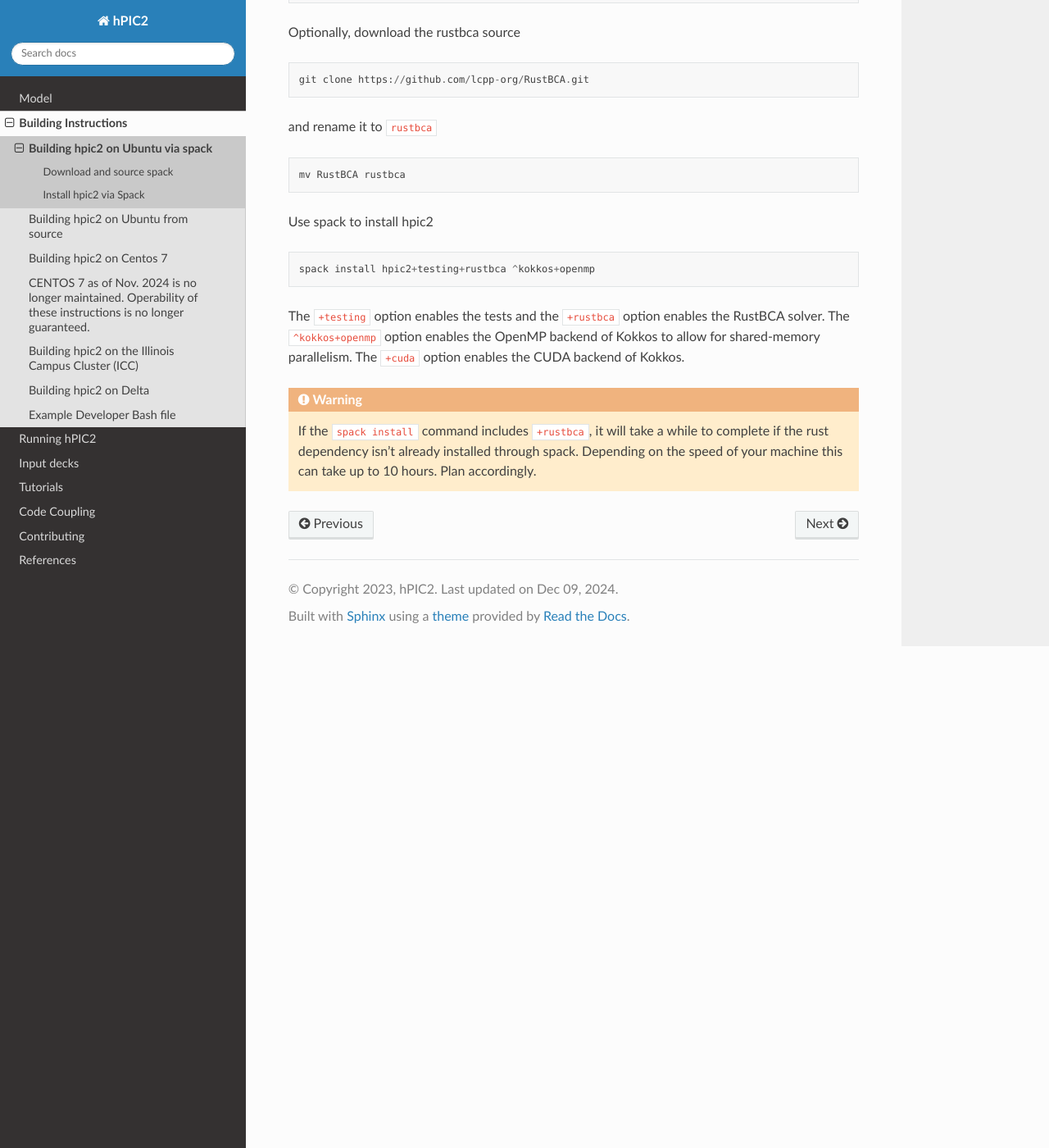
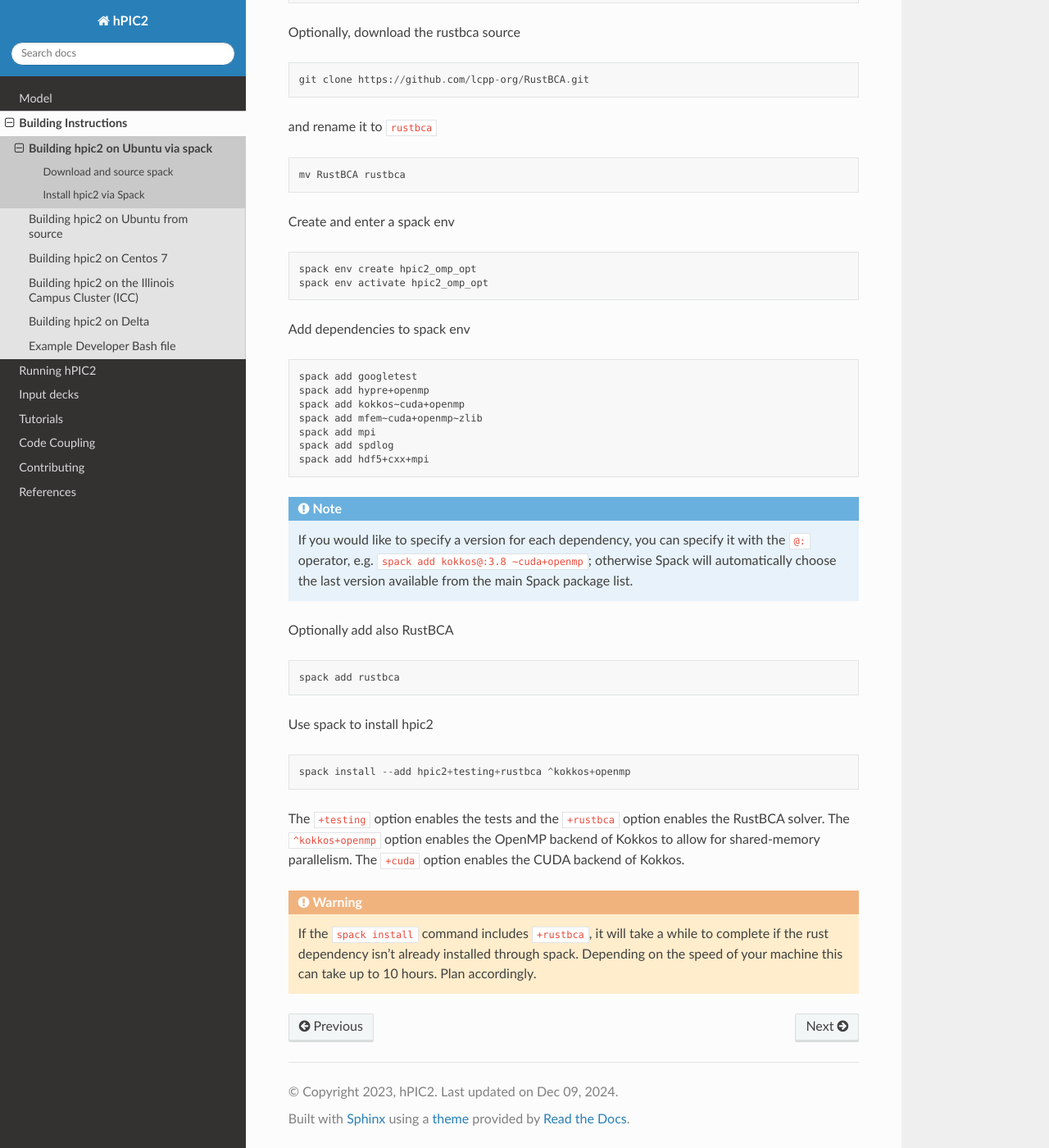
Before and after one commit to lcpp-org/hpic2doc, a Sphinx documentation site: the page built from docs/source/build_on_ubuntu.rst, in a window 1280 px wide and 1400 px high, scrolled down 1381 px. Shown: the whole window at 82% size. Built offline with Sphinx 7.4.7 and the Read the Docs theme 3.1.0, drawn with Linux system fonts in a browser that asks for light colours.

Commit message:
Ubuntu update
This is what worked on the most recent version of ubuntu.

```diff
--- a/docs/source/build_on_centos7.rst
+++ b/docs/source/build_on_centos7.rst
@@ -6,7 +6,7 @@
 
 
 CENTOS 7 as of Nov. 2024 is no longer maintained. Operability of these instructions is no longer guaranteed.
-============================================================================================================
+------------------------------------------------------------------------------------------------------------
 
 
 Update Dependencies and install gcc
--- a/docs/source/build_on_ubuntu.rst
+++ b/docs/source/build_on_ubuntu.rst
@@ -89,12 +89,45 @@
 
    mv RustBCA rustbca
 
+Create and enter a spack env
+
+.. code-block:: bash
+
+   spack env create hpic2_omp_opt
+   spack env activate hpic2_omp_opt
+
+Add dependencies to spack env
+
+.. code-block:: bash
+
+   spack add googletest
+   spack add hypre+openmp
+   spack add kokkos~cuda+openmp
+   spack add mfem~cuda+openmp~zlib
+   spack add mpi
+   spack add spdlog
+   spack add hdf5+cxx+mpi
+
+.. note::
+
+   If you would like to specify a version for each dependency,
+   you can specify it with the ``@:`` operator,
+   e.g. ``spack add kokkos@:3.8 ~cuda+openmp``;
+   otherwise Spack will automatically choose the last version
+   available from the main Spack package list.
+
+Optionally add also RustBCA
+
+.. code-block:: bash
+
+   spack add rustbca
+
 
 Use spack to install hpic2
 
 .. code-block::
 
-   spack install hpic2+testing+rustbca ^kokkos+openmp
+   spack install --add hpic2+testing+rustbca ^kokkos+openmp
 
 
 The ``+testing`` option enables the tests and
```
